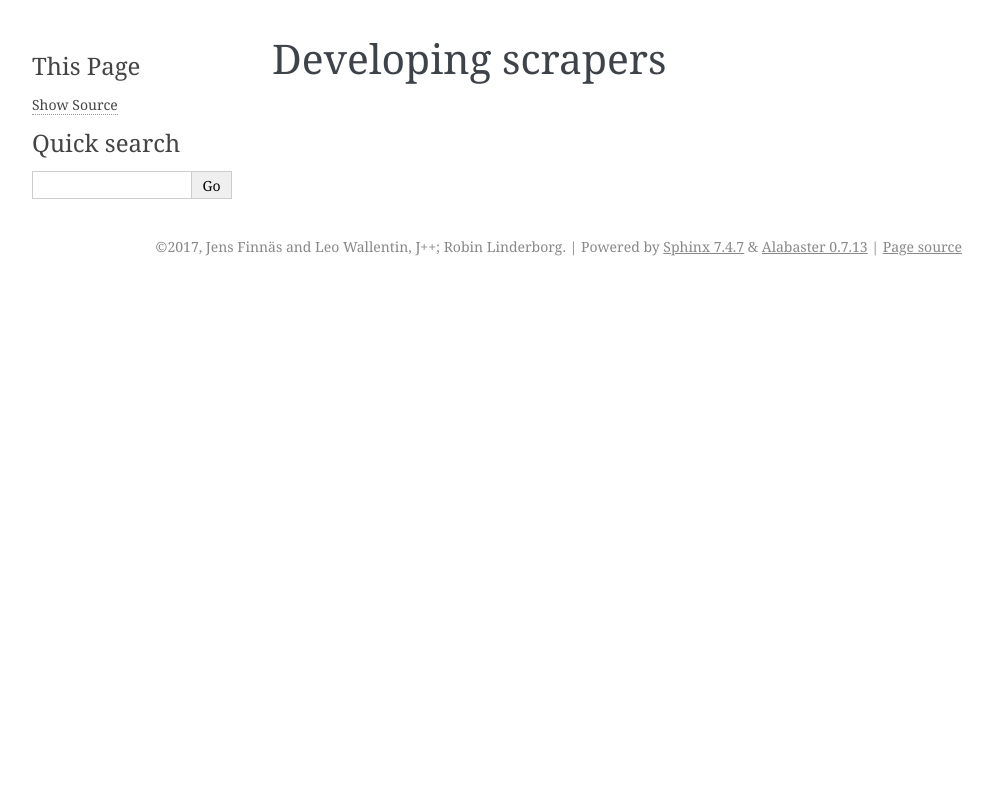
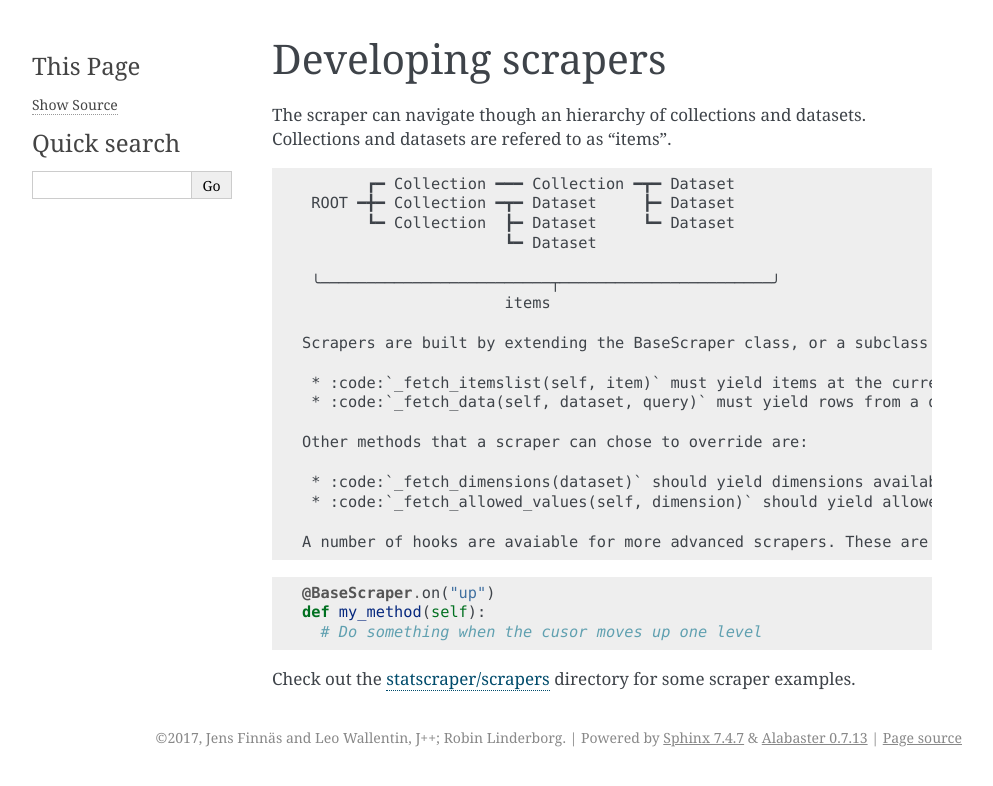
Before and after one commit to jplusplus/statscraper, a Sphinx documentation site: the page built from docs/developing_scrapers.rst, in a window 1280 px wide. Shown: the top 786 px of the page, without its empty margins (148-1141 px from the left). Built offline with Sphinx 7.4.7, drawn with Linux system fonts in a browser that asks for light colours.

Commit message:
very basic introduction

```diff
--- a/docs/developing_scrapers.rst
+++ b/docs/developing_scrapers.rst
@@ -1,3 +1,34 @@
 ===================
 Developing scrapers
 ===================
+The scraper can navigate though an hierarchy of collections and datasets. Collections and datasets are refered to as “items”.
+
+::
+
+        ┏━ Collection ━━━ Collection ━┳━ Dataset
+  ROOT ━╋━ Collection ━┳━ Dataset     ┣━ Dataset
+        ┗━ Collection  ┣━ Dataset     ┗━ Dataset
+                       ┗━ Dataset
+
+  ╰─────────────────────────┬───────────────────────╯
+                       items
+
+ Scrapers are built by extending the BaseScraper class, or a subclass of it. Every scraper must override the methods :code:`_fetch_itemslist` and :code:`_fetch_data`:
+
+  * :code:`_fetch_itemslist(self, item)` must yield items at the current position.
+  * :code:`_fetch_data(self, dataset, query)` must yield rows from a dataset.
+
+ Other methods that a scraper can chose to override are:
+
+  * :code:`_fetch_dimensions(dataset)` should yield dimensions available on a dataset.
+  * :code:`_fetch_allowed_values(self, dimension)` should yield allowed values for a dimension.
+
+ A number of hooks are avaiable for more advanced scrapers. These are called by adding the on decorator on a method:
+
+.. code:: python
+
+    @BaseScraper.on("up")
+    def my_method(self):
+      # Do something when the cusor moves up one level
+
+Check out the `statscraper/scrapers <https://github.com/jplusplus/statscraper/tree/master/statscraper/scrapers>`_ directory for some scraper examples.
```
